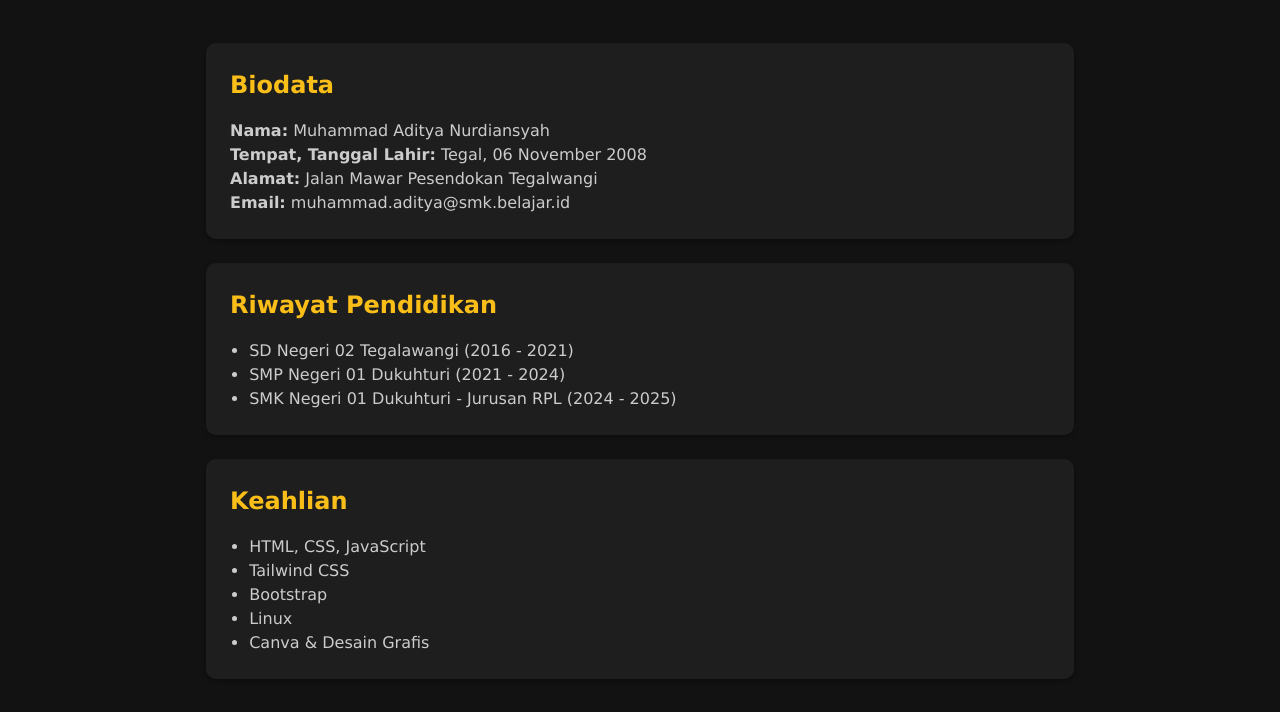
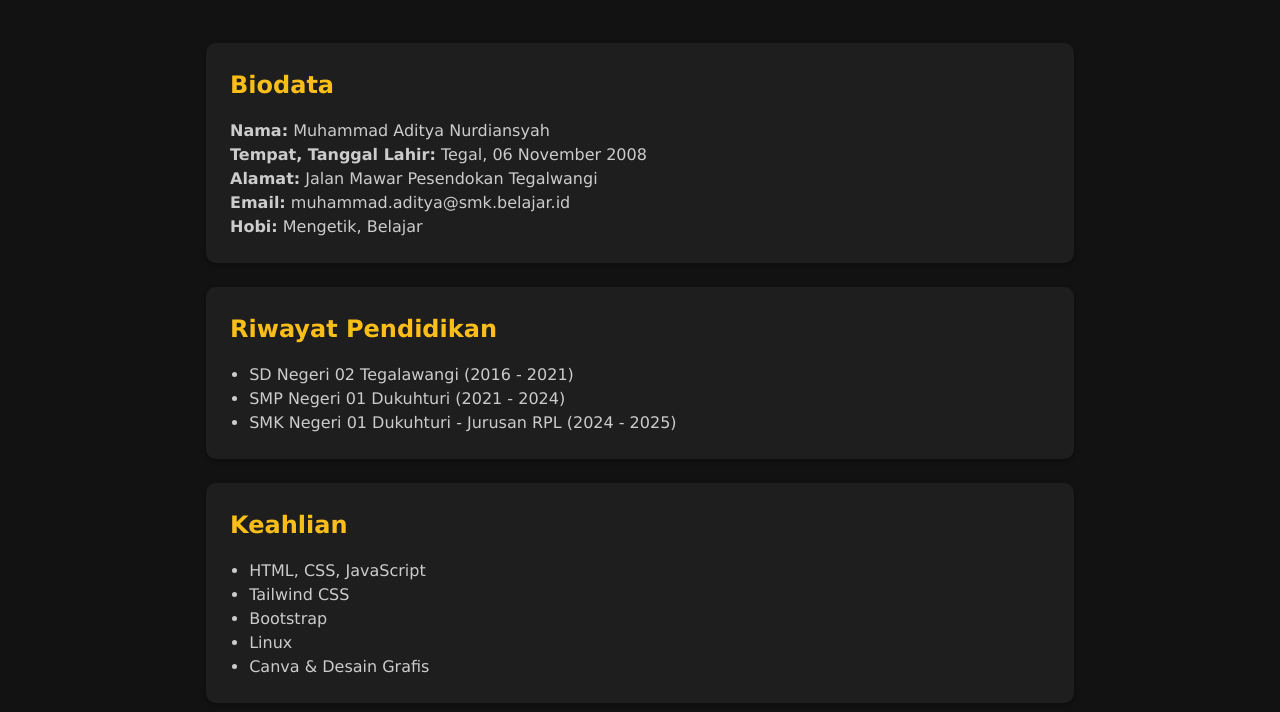
Before and after one commit to adtttluvvm/htmlcss, a plain HTML site: page about.html in a window 1280 px wide. Shown: the part 88-800 px from the top of the page. Drawn offline with Linux system fonts and the light colour scheme.

Commit message:
Update about.html

```diff
--- a/about.html
+++ b/about.html
@@ -145,6 +145,8 @@
         <p><strong>Tempat, Tanggal Lahir:</strong> Tegal, 06 November 2008</p>
         <p><strong>Alamat:</strong> Jalan Mawar Pesendokan Tegalwangi</p>
         <p><strong>Email:</strong> muhammad.aditya@smk.belajar.id</p>
+        <p><strong>Hobi:</strong> Mengetik, Belajar</p>
+
       </section>
 
       <section>
```
